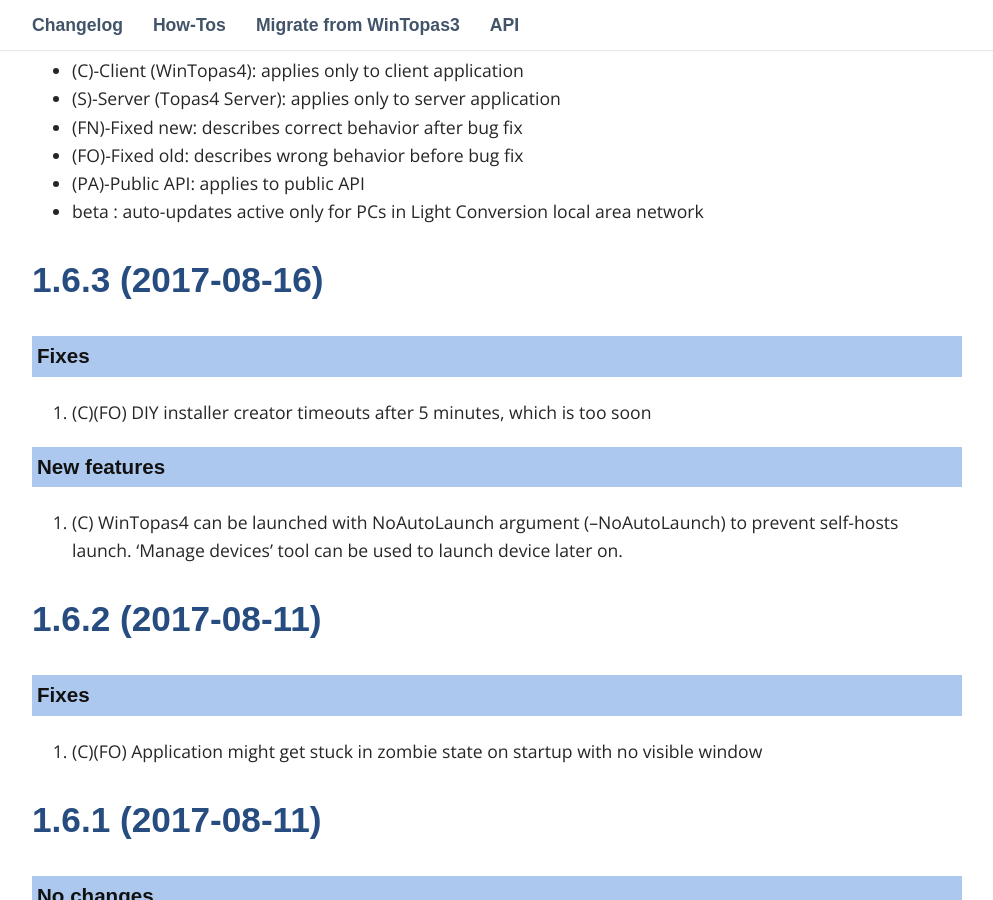
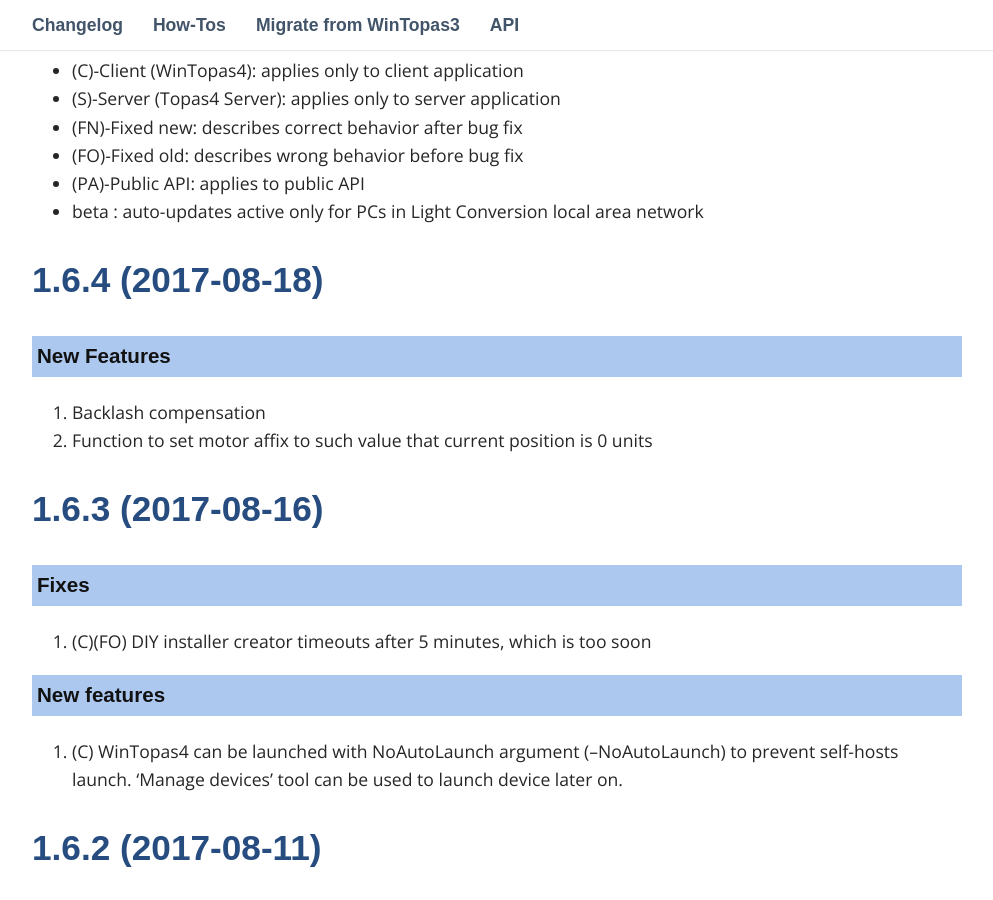
Before and after one commit to DomasM/Topas4InfoTemp00, a Jekyll site: the page built from _pages/03_changelog.md, in a window 1280 px wide and 900 px high, scrolled down 497 px. Shown: the whole window, without its empty margins (143-1136 px from the left). Built offline with Jekyll 4.4.1, drawn with Linux system fonts in a browser that asks for light colours; some web fonts are replaced; comment, search, counter and statistics services are not loaded.

Commit message:
1.6.4 release

```diff
--- a/_pages/03_changelog.md
+++ b/_pages/03_changelog.md
@@ -20,6 +20,16 @@
 
 
 
+## 1.6.4 (2017-08-18)
+
+### New Features
+
+1. Backlash compensation
+1. Function to set motor affix to such value that current position is 0 units
+
+
+
+
 ## 1.6.3 (2017-08-16)
 
 ### Fixes
@@ -30,6 +40,7 @@
 ### New features
 
 1. (C) WinTopas4 can be launched with NoAutoLaunch argument (--NoAutoLaunch) to prevent self-hosts launch. 'Manage devices' tool can be used to launch device later on.
+
 
 
 ## 1.6.2 (2017-08-11)
```
